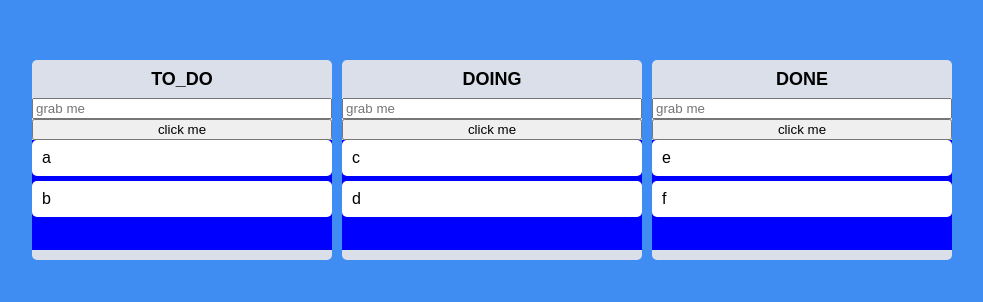
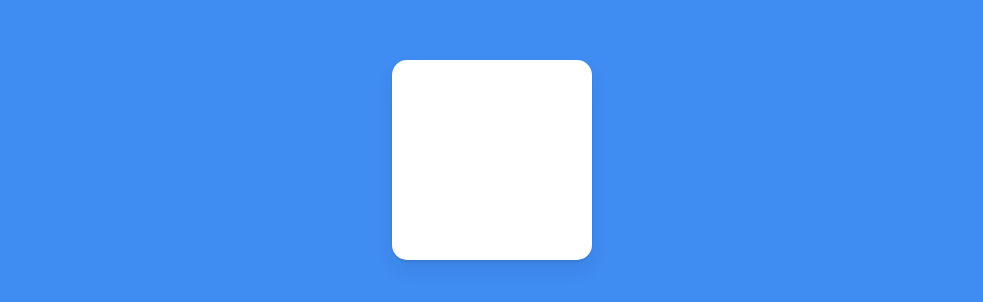
Before and after one commit to mahwin/practice-cra, a React (Create React App) app: page / in a window 1280 px wide. Shown: the part 240-542 px from the top of the page, without its empty margins (148-1131 px from the left). Built offline with nearby package versions, Linux system fonts and the light colour scheme.

Commit message:
Feat : box animation
- framer-animation 연습

```diff
--- a/package.json
+++ b/package.json
@@ -12,6 +12,7 @@
     "@types/react-dom": "^18.0.6",
     "@types/styled-components": "^5.1.26",
     "apexcharts": "^3.35.5",
+    "framer-motion": "^7.3.5",
     "react": "^18.2.0",
     "react-apexcharts": "^1.4.0",
     "react-beautiful-dnd": "^13.1.1",
--- a/src/App.tsx
+++ b/src/App.tsx
@@ -1,66 +1,19 @@
-import { useRecoilState } from "recoil";
 import styled from "styled-components";
-import { toDoState } from "./atoms";
-import { DragDropContext, DropResult } from "react-beautiful-dnd";
-import Board from "./Components/Board";
+import BoxAnimation from "./Components/BoxAnimation";
 
 const Wrapper = styled.div`
+  height: 100vh;
+  width: 100vw;
   display: flex;
-  max-width: 480px;
-  width: 100%;
-  margin: 0 auto;
   justify-content: center;
   align-items: center;
-  height: 100vh;
-`;
-
-const Boards = styled.div`
-  display: grid;
-
-  gap: 10px;
-  grid-template-columns: repeat(3, 1fr);
 `;
 
 function App() {
-  const [toDos, setToDos] = useRecoilState(toDoState);
-  const onDragEnd = ({ draggableId, destination, source }: DropResult) => {
-    if (destination?.droppableId === source.droppableId) {
-      setToDos((oldToDos) => {
-        const boardCopy = [...oldToDos[source.droppableId]];
-        boardCopy.splice(source.index, 1);
-        boardCopy.splice(destination?.index, 0, draggableId);
-        return {
-          ...oldToDos,
-          [source.droppableId]: boardCopy,
-        };
-      });
-    }
-    if (destination?.droppableId !== source.droppableId) {
-      // cross board movement
-      setToDos((oldToDos) => {
-        const destinationBoard = [...oldToDos[destination?.droppableId!]];
-        const sourceBoard = [...oldToDos[source.droppableId]];
-        sourceBoard.splice(source.index, 1);
-        destinationBoard.splice(destination?.index!, 0, draggableId);
-        return {
-          ...oldToDos,
-          [source.droppableId]: sourceBoard,
-          [destination?.droppableId!]: destinationBoard,
-        };
-      });
-    }
-  };
   return (
-    <DragDropContext onDragEnd={onDragEnd}>
-      <Wrapper>
-        <Boards>
-          {Object.keys(toDos).map((boradId) => (
-            <Board boardId={boradId} key={boradId} toDos={toDos[boradId]} />
-          ))}
-        </Boards>
-      </Wrapper>
-    </DragDropContext>
+    <Wrapper>
+      <BoxAnimation />
+    </Wrapper>
   );
 }
-
 export default App;
--- /dev/null
+++ b/src/Components/BoxAnimation.tsx
@@ -0,0 +1,23 @@
+import { motion } from "framer-motion";
+import styled from "styled-components";
+
+const Box = styled(motion.div)`
+  width: 200px;
+  height: 200px;
+  background-color: white;
+  border-radius: 10px;
+  border-radius: 15px;
+  box-shadow: 0 2px 3px rgba(0, 0, 0, 0.1), 0 10px 20px rgba(0, 0, 0, 0.06);
+`;
+
+function BoxAnimation() {
+  return (
+    <Box
+      initial={{ scale: 0 }}
+      animate={{ scale: 1, rotateZ: 360 }}
+      transition={{ type: "spring", delay: 0.5 }}
+    />
+  );
+}
+
+export default BoxAnimation;
--- a/src/atoms.tsx
+++ /dev/null
@@ -1,14 +0,0 @@
-import { atom, selector } from "recoil";
-
-interface IToDoState {
-  [key: string]: string[];
-}
-
-export const toDoState = atom<IToDoState>({
-  key: "toDo",
-  default: {
-    TO_DO: ["a", "b"],
-    DOING: ["c", "d"],
-    DONE: ["e", "f"],
-  },
-});
```
Also changed, not shown: 1 other file (tests, documents, lock files or other folders).
